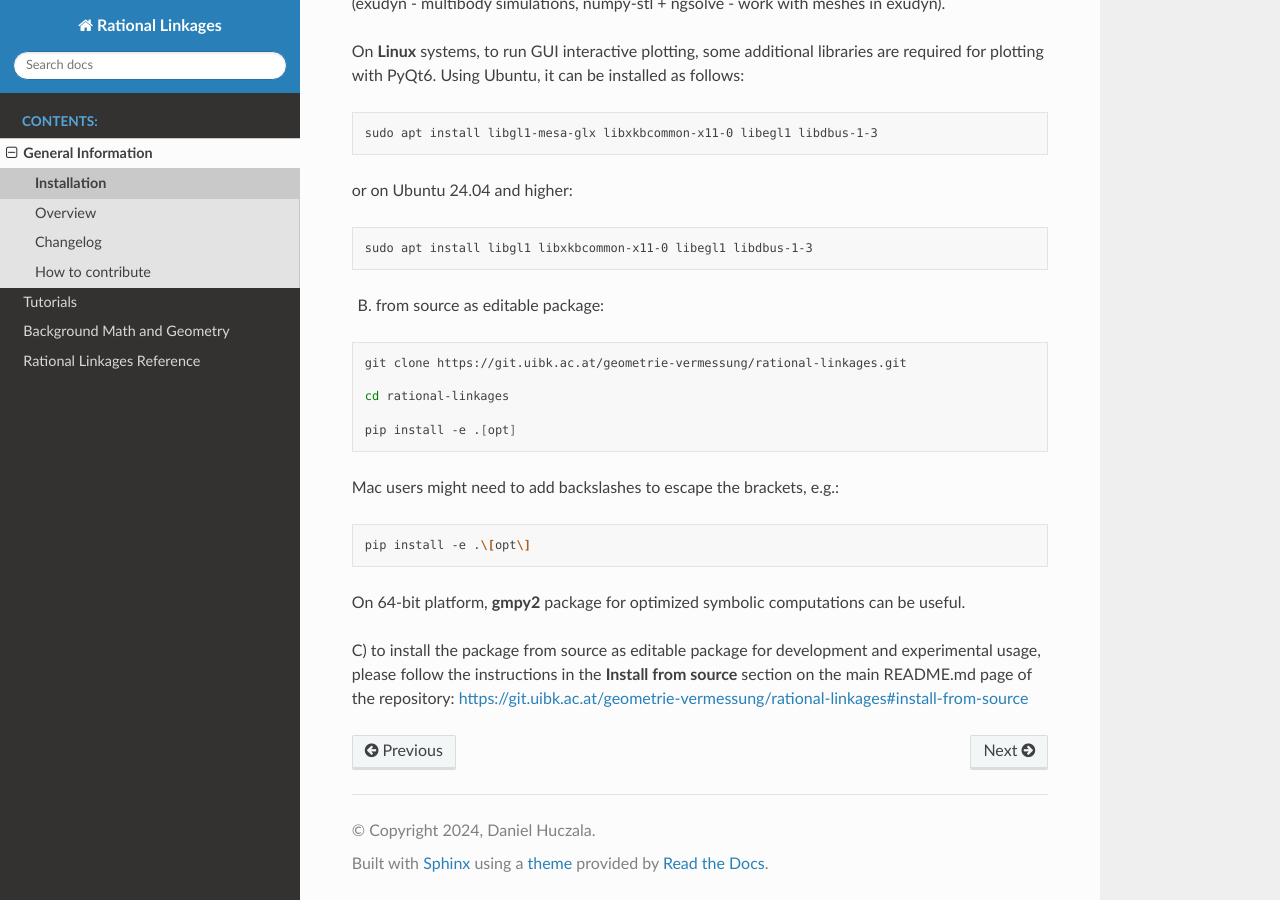
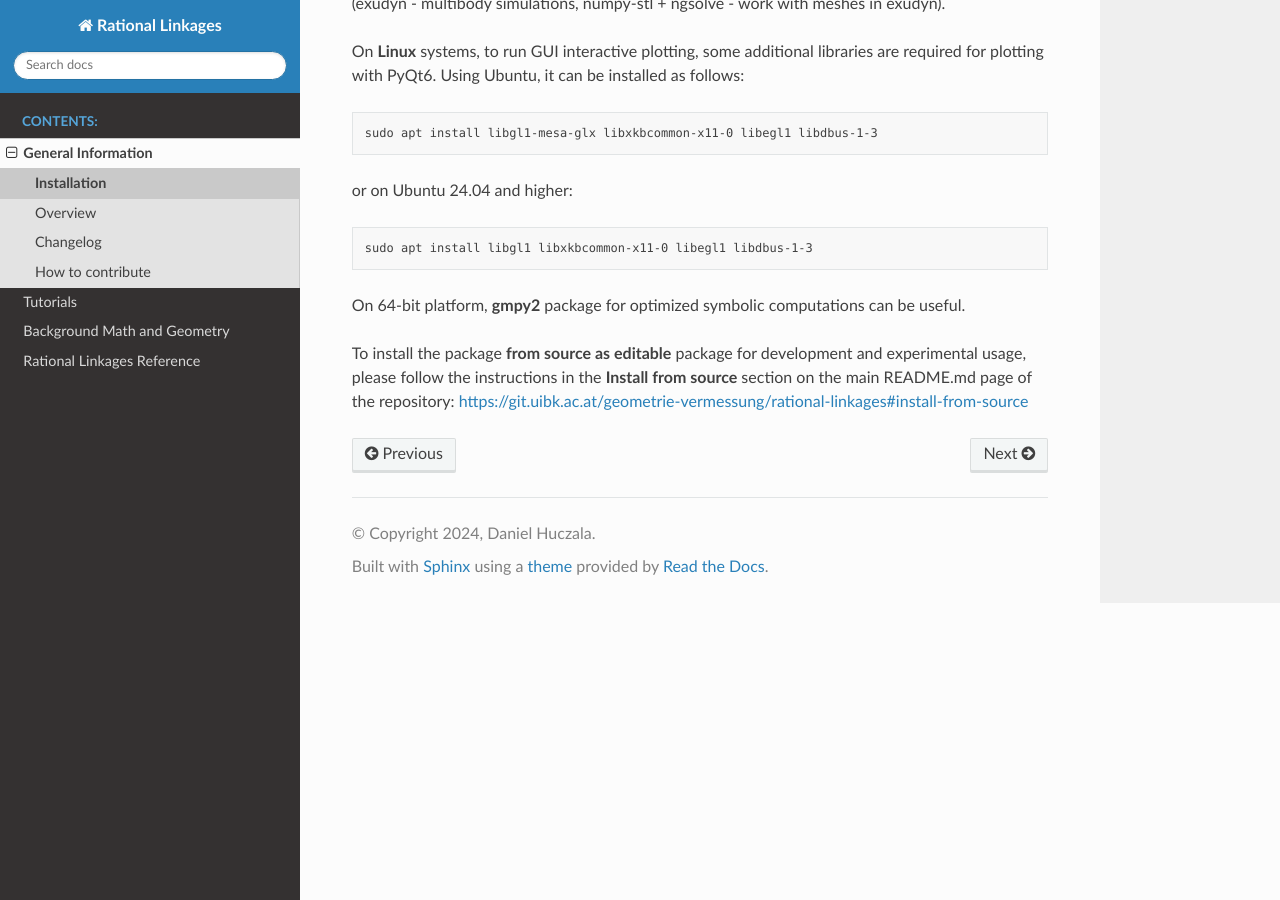
Before and after one commit to hucik14/rational-linkages, a Sphinx documentation site: the page built from docs/source/general/installation.rst, in a window 1280 px wide and 900 px high, scrolled down 728 px. Built offline with Sphinx 7.4.7 and the Read the Docs theme 3.1.0, drawn with Linux system fonts in a browser that asks for light colours.

Commit message:
linux build runner changed to Github Actions; docs update
Changelog: added

```diff
--- a/docs/source/general/installation.rst
+++ b/docs/source/general/installation.rst
@@ -11,7 +11,7 @@ There are more ways to install the Python package. For regular use we recommend
 installation from PyPI using **pip**, which will provide the latest released version.
 For development, you can install from source by cloning the repository.
 
-A) using pip:
+Using pip:
 
 .. code-block:: bash
 
@@ -48,27 +48,10 @@ or on Ubuntu 24.04 and higher:
 
     sudo apt install libgl1 libxkbcommon-x11-0 libegl1 libdbus-1-3
 
-B) from source as editable package:
-
-.. code-block:: bash
-
-    git clone https://git.uibk.ac.at/geometrie-vermessung/rational-linkages.git
-
-    cd rational-linkages
-
-    pip install -e .[opt]
-
-Mac users might need to add backslashes to escape the brackets, e.g.:
-
-.. code-block:: bash
-
-    pip install -e .\[opt\]
-
 
 On 64-bit platform, **gmpy2** package for optimized symbolic computations can be useful.
 
-
-C) to install the package from source as editable package for development and experimental
+To install the package **from source as editable** package for development and experimental
 usage, please follow the instructions in the **Install from source** section on
 the main README.md page of the repository:
 https://git.uibk.ac.at/geometrie-vermessung/rational-linkages#install-from-source
```
Also changed, not shown: .gitlab-ci.yml, 1 other file.
